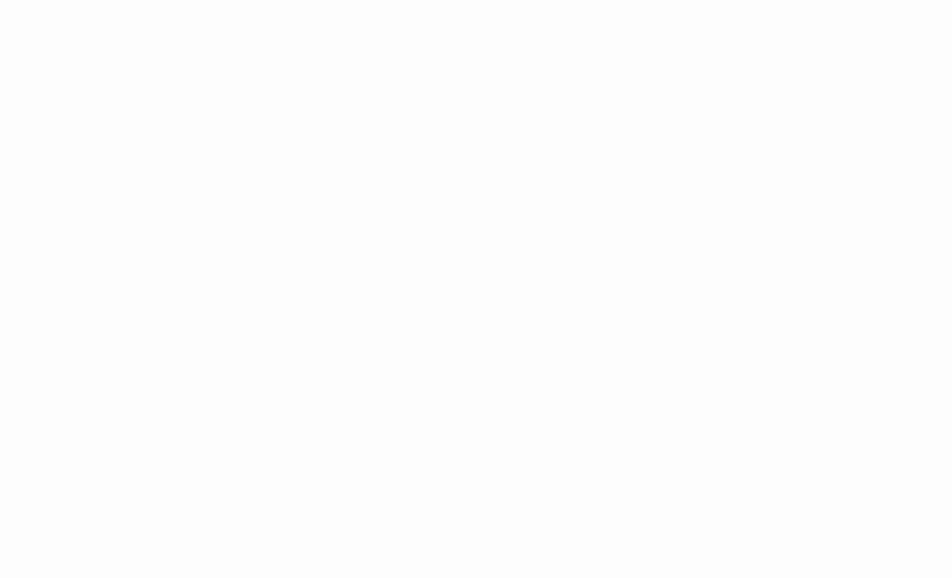
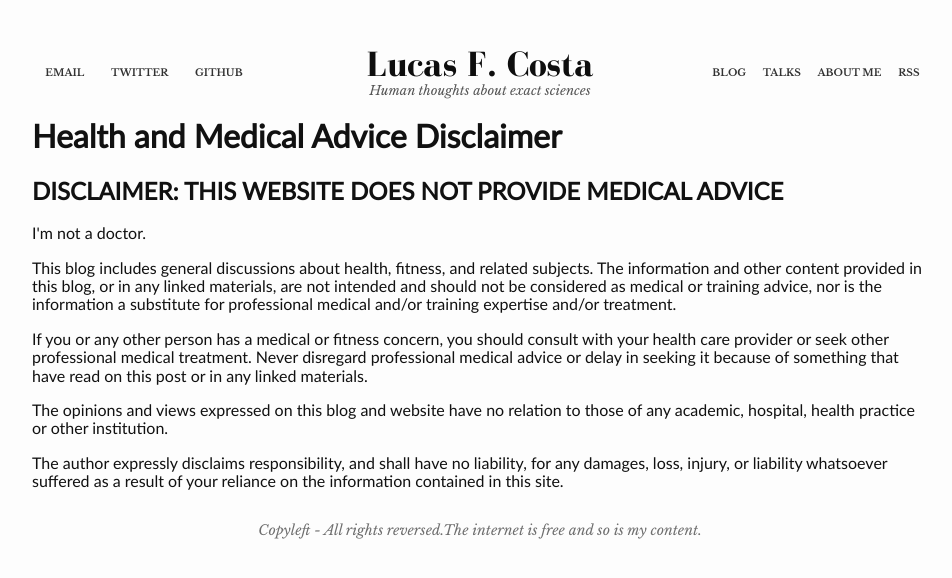
Before and after one commit to lucasfcosta/blog, a Next.js app in the folder nextjs-blog/: page /health-advice-disclaimer in a window 1280 px wide. Before the commit this address had no page. Shown: the top 578 px of the page, without its empty margins (160-1112 px from the left). Built offline with nearby package versions, Linux system fonts and the light colour scheme.

Commit message:
add health advice disclaimer

```diff
--- /dev/null
+++ b/nextjs-blog/pages/health-advice-disclaimer.tsx
@@ -0,0 +1,45 @@
+import Layout from '../components/Layout';
+
+export default function HealthAdviceDisclaimer() {
+  return (
+    <Layout
+      title="Health and Medical Advice Disclaimer"
+      description="Health and medical advice disclaimer for Lucas F. Costa's blog"
+    >
+      <div className="disclaimer">
+        <h1>Health and Medical Advice Disclaimer</h1>
+
+        <h2>DISCLAIMER: THIS WEBSITE DOES NOT PROVIDE MEDICAL ADVICE</h2>
+
+        <div className="disclaimer-callout">
+          <p>I&apos;m not a doctor.</p>
+
+          <p>
+            This blog includes general discussions about health, fitness, and related subjects.
+            The information and other content provided in this blog, or in any linked materials,
+            are not intended and should not be considered as medical or training advice, nor is
+            the information a substitute for professional medical and/or training expertise and/or treatment.
+          </p>
+
+          <p>
+            If you or any other person has a medical or fitness concern, you should consult with
+            your health care provider or seek other professional medical treatment. Never disregard
+            professional medical advice or delay in seeking it because of something that have read
+            on this post or in any linked materials.
+          </p>
+
+          <p>
+            The opinions and views expressed on this blog and website have no relation to those
+            of any academic, hospital, health practice or other institution.
+          </p>
+
+          <p>
+            The author expressly disclaims responsibility, and shall have no liability, for any
+            damages, loss, injury, or liability whatsoever suffered as a result of your reliance
+            on the information contained in this site.
+          </p>
+        </div>
+      </div>
+    </Layout>
+  );
+}
```
